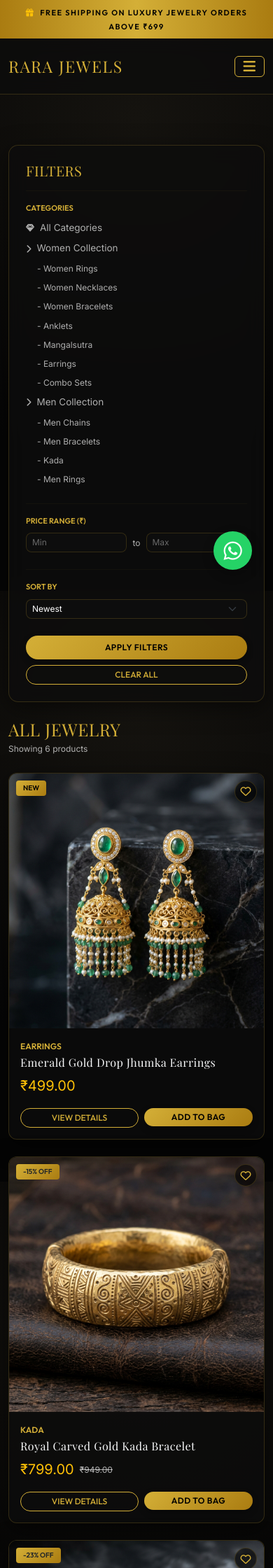
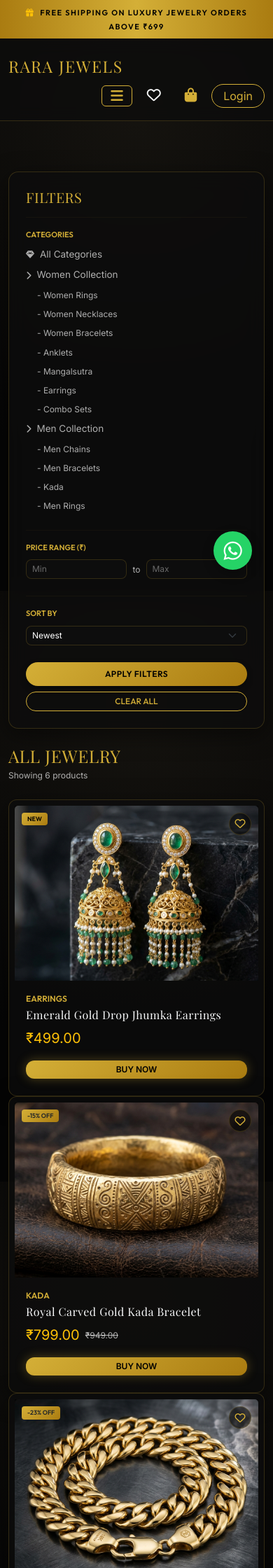
Before and after one commit to jaykhandla487-sudo/RARAJEWELS.COM, a Django app: page /products/ in a window 390 px wide. Shown: the top 2240 px of the page at 70% size. Run offline with Django 5.2, Linux system fonts and the light colour scheme; data comes from the database, SQL or seed files in the repository; both versions use the stored data as it was after the commit; some web fonts are replaced.

Commit message:
Updated product cards with Buy Now button

```diff
--- a/static/css/style.css
+++ b/static/css/style.css
@@ -35,7 +35,12 @@ body {
     background-attachment: fixed;
 }
 
-h1, h2, h3, h4, h5, h6 {
+h1,
+h2,
+h3,
+h4,
+h5,
+h6 {
     font-family: var(--font-heading);
     letter-spacing: 0.5px;
     font-weight: 500;
@@ -50,22 +55,58 @@ a {
     text-decoration: none;
     transition: all 0.3s ease;
 }
+
 a:hover {
     color: var(--gold-light);
 }
 
 /* Helper Utilities */
-.text-gold { color: var(--gold) !important; }
-.text-gold-light { color: var(--gold-light) !important; }
-.text-light-dim { color: rgba(245, 245, 245, 0.7) !important; }
-.border-gold { border-color: var(--gold) !important; }
-.border-gold-dim { border-color: var(--glass-border) !important; }
-.bg-dark-glow { background-color: rgba(5, 5, 5, 0.8) !important; }
-.tracking-wide { letter-spacing: 1.5px !important; }
-.small-lettering { font-family: var(--font-heading); font-size: 11px; text-transform: uppercase; font-weight: 600; }
-.fs-xsmall { font-size: 9px !important; }
-.text-xs { font-size: 12px !important; }
-.text-sm { font-size: 13.5px !important; }
+.text-gold {
+    color: var(--gold) !important;
+}
+
+.text-gold-light {
+    color: var(--gold-light) !important;
+}
+
+.text-light-dim {
+    color: rgba(245, 245, 245, 0.7) !important;
+}
+
+.border-gold {
+    border-color: var(--gold) !important;
+}
+
+.border-gold-dim {
+    border-color: var(--glass-border) !important;
+}
+
+.bg-dark-glow {
+    background-color: rgba(5, 5, 5, 0.8) !important;
+}
+
+.tracking-wide {
+    letter-spacing: 1.5px !important;
+}
+
+.small-lettering {
+    font-family: var(--font-heading);
+    font-size: 11px;
+    text-transform: uppercase;
+    font-weight: 600;
+}
+
+.fs-xsmall {
+    font-size: 9px !important;
+}
+
+.text-xs {
+    font-size: 12px !important;
+}
+
+.text-sm {
+    font-size: 13.5px !important;
+}
 
 /* Announcement Bar */
 .announcement-bar {
@@ -110,6 +151,7 @@ a:hover {
     padding: 8px 20px;
     transition: all 0.25s ease;
 }
+
 .dropdown-item:hover {
     background-color: var(--gold-dimmer) !important;
     color: var(--gold) !important;
@@ -126,9 +168,20 @@ a:hover {
     transition: all 0.3s cubic-bezier(0.165, 0.84, 0.44, 1);
     box-shadow: 0 4px 10px rgba(0, 0, 0, 0.3);
 }
-.btn-gold:hover {
+
+.btn-buy-now {
+    background: linear-gradient(135deg, var(--gold) 0%, var(--gold-dark) 100%);
+    color: #000 !important;
+    border: none;
+    font-weight: 600;
+    border-radius: 12px;
+    transition: transform 0.2s ease, box-shadow 0.2s ease;
+    box-shadow: var(--gold-glow);
+}
+
+.btn-buy-now:hover {
     transform: translateY(-2px);
-    box-shadow: var(--gold-glow);
+    box-shadow: 0 4px 12px rgba(212, 175, 55, 0.5);
     background: linear-gradient(135deg, var(--gold-light) 0%, var(--gold) 100%);
 }
 
@@ -140,6 +193,7 @@ a:hover {
     font-weight: 500;
     transition: all 0.3s ease;
 }
+
 .btn-outline-gold:hover {
     background-color: var(--gold);
     color: #000 !important;
@@ -212,13 +266,15 @@ a:hover {
     cursor: pointer;
     z-index: 10;
 }
+
 .wishlist-btn-overlay:hover {
     background-color: var(--gold);
     color: #000;
 }
 
 /* Form Inputs */
-.form-control, .form-select {
+.form-control,
+.form-select {
     background-color: #0d0d0d !important;
     border: 1px solid var(--glass-border) !important;
     color: #fff !important;
@@ -226,7 +282,9 @@ a:hover {
     padding: 10px 15px;
     transition: all 0.3s ease;
 }
-.form-control:focus, .form-select:focus {
+
+.form-control:focus,
+.form-select:focus {
     border-color: var(--gold) !important;
     box-shadow: 0 0 8px rgba(212, 175, 55, 0.25) !important;
 }
@@ -248,11 +306,32 @@ a:hover {
     background-color: #050505;
 }
 
+
+/* Mobile & Tablet product card adjustments */
 @media (max-width: 768px) {
-    .carousel-item {
-        height: 380px;
+    .luxury-card {
+        padding: 0.5rem;
+    }
+
+    .card-img-wrapper img {
+        max-height: 250px;
+        object-fit: cover;
+    }
+
+    .card-body {
+        padding: 0.75rem;
+    }
+
+    .card-badge {
+        font-size: 9px;
+        padding: 2px 8px;
     }
 }
+
+.carousel-item {
+    height: 380px;
+}
+
 
 .carousel-img {
     width: 100%;
@@ -301,7 +380,7 @@ a:hover {
     border-radius: 50px;
     text-align: center;
     font-size: 30px;
-    box-shadow: 0 6px 16px rgba(0,0,0,0.3);
+    box-shadow: 0 6px 16px rgba(0, 0, 0, 0.3);
     z-index: 100;
     display: flex;
     align-items: center;
@@ -321,9 +400,17 @@ a:hover {
 
 /* Animations */
 @keyframes pulse {
-    0% { transform: scale(1); }
-    50% { transform: scale(1.05); }
-    100% { transform: scale(1); }
+    0% {
+        transform: scale(1);
+    }
+
+    50% {
+        transform: scale(1.05);
+    }
+
+    100% {
+        transform: scale(1);
+    }
 }
 
 .animate-pulse {
@@ -349,6 +436,7 @@ a:hover {
     text-align: center;
     padding: 25px 15px;
 }
+
 .trust-badge-card i {
     font-size: 32px;
     color: var(--gold);
@@ -360,16 +448,20 @@ a:hover {
     background-color: var(--dark-deep);
     border-top: 1px solid var(--glass-border);
 }
+
 .footer-links li {
     margin-bottom: 10px;
 }
+
 .footer-links a {
     color: rgba(245, 245, 245, 0.6);
 }
+
 .footer-links a:hover {
     color: var(--gold);
     padding-left: 5px;
 }
+
 .social-link {
     width: 36px;
     height: 36px;
@@ -381,6 +473,7 @@ a:hover {
     color: var(--gold);
     transition: all 0.3s ease;
 }
+
 .social-link:hover {
     background-color: var(--gold);
     color: #000;
@@ -388,7 +481,10 @@ a:hover {
 }
 
 /* Search bar styling */
-.relative { position: relative; }
+.relative {
+    position: relative;
+}
+
 .absolute-search {
     position: absolute;
     right: 5px;
@@ -405,6 +501,7 @@ a:hover {
     gap: 10px;
     margin-top: 15px;
 }
+
 .thumb-img {
     width: 65px;
     height: 65px;
@@ -414,7 +511,9 @@ a:hover {
     border: 1px solid var(--glass-border);
     transition: all 0.25s ease;
 }
-.thumb-img:hover, .thumb-img.active {
+
+.thumb-img:hover,
+.thumb-img.active {
     border-color: var(--gold);
     box-shadow: 0 0 5px rgba(212, 175, 55, 0.5);
 }
@@ -426,6 +525,7 @@ a:hover {
     border: 1px solid var(--glass-border);
     cursor: zoom-in;
 }
+
 .zoom-container img {
     transition: transform 0.1s ease;
     width: 100%;
@@ -434,12 +534,13 @@ a:hover {
 
 /* Review layout list cards */
 .review-card {
-    background-color: rgba(26,26,26,0.3);
+    background-color: rgba(26, 26, 26, 0.3);
     border: 1px solid var(--glass-border);
     border-radius: 10px;
     padding: 18px;
     margin-bottom: 15px;
 }
+
 .review-image-attached {
     width: 75px;
     height: 75px;
@@ -458,6 +559,7 @@ a:hover {
     position: relative;
     margin: 40px 0;
 }
+
 .track-pipeline::before {
     content: '';
     position: absolute;
@@ -468,6 +570,7 @@ a:hover {
     transform: translateY(-50%);
     z-index: 1;
 }
+
 .track-step {
     position: relative;
     z-index: 2;
@@ -482,11 +585,13 @@ a:hover {
     color: #777;
     transition: all 0.4s ease;
 }
+
 .track-step.active {
     border-color: var(--gold);
     color: var(--gold);
     box-shadow: var(--gold-glow);
 }
+
 .track-step.completed {
     background-color: var(--gold);
     border-color: var(--gold);
@@ -499,6 +604,7 @@ a:hover {
     border-right: 1px solid var(--glass-border);
     min-height: calc(100vh - 100px);
 }
+
 .admin-nav-link {
     color: rgba(245, 245, 245, 0.7);
     font-family: var(--font-heading);
@@ -510,7 +616,9 @@ a:hover {
     border-radius: 6px;
     margin-bottom: 5px;
 }
-.admin-nav-link:hover, .admin-nav-link.active {
+
+.admin-nav-link:hover,
+.admin-nav-link.active {
     background-color: var(--gold-dimmer);
     color: var(--gold);
 }
@@ -520,13 +628,34 @@ a:hover {
     border: 1px solid var(--glass-border);
     color: #fff;
 }
+
 .table-luxury th {
     background-color: #0d0d0d;
     color: var(--gold);
     font-family: var(--font-heading);
     border-bottom: 2px solid var(--glass-border);
 }
+
 .table-luxury td {
     border-bottom: 1px solid var(--glass-border);
     vertical-align: middle;
 }
+
+@media (max-width: 768px) {
+    .products-grid {
+        display: grid;
+        grid-template-columns: repeat(2, 1fr);
+        gap: 10px;
+    }
+
+    .product-card {
+        width: 100%;
+        margin: 0;
+    }
+
+    .product-card img {
+        width: 100%;
+        height: 180px;
+        object-fit: cover;
+    }
+}
--- a/templates/base.html
+++ b/templates/base.html
@@ -41,9 +41,17 @@
                 RARA JEWELS
             </a>
 
-            <button class="navbar-toggler border-gold text-gold" type="button" data-bs-toggle="collapse" data-bs-target="#navbarText" aria-controls="navbarText" aria-expanded="false" aria-label="Toggle navigation">
-                <span class="fa-solid fa-bars"></span>
-            </button>
+            <div class="d-flex align-items-center gap-2 ms-auto navbar-icons"><button class="navbar-toggler border-gold text-gold" type="button" data-bs-toggle="collapse" data-bs-target="#navbarText" aria-controls="navbarText" aria-expanded="false" aria-label="Toggle navigation"><span class="fa-solid fa-bars"></span></button>
+    <a href="{% url 'shop:wishlist' %}" class="btn text-light position-relative"><i class="fa-regular fa-heart fs-5"></i></a>
+    <a href="{% url 'shop:cart_detail' %}" class="btn text-light position-relative"><i class="fa-solid fa-bag-shopping fs-5 text-gold"></i></a>
+    {% if user.is_authenticated %}
+    <div class="dropdown"><a class="btn text-light dropdown-toggle d-flex align-items-center gap-2" href="#" role="button" id="userMenu" data-bs-toggle="dropdown" aria-expanded="false"><i class="fa-regular fa-user fs-5 text-gold"></i><span class="d-none d-lg-inline fs-6">{{ user.name|truncatechars:10 }}</span></a>
+        <ul class="dropdown-menu dropdown-menu-end bg-black border-gold-dim" aria-labelledby="userMenu"><li><a class="dropdown-item text-light-dim" href="{% url 'accounts:dashboard' %}"><i class="fa-solid fa-circle-user me-2"></i>My Profile</a></li><li><a class="dropdown-item text-light-dim" href="{% url 'accounts:dashboard' %}?tab=orders"><i class="fa-solid fa-box me-2"></i>My Orders</a></li><li><hr class="dropdown-divider border-gold-dim"></li><li><a class="dropdown-item text-danger" href="{% url 'accounts:logout' %}"><i class="fa-solid fa-arrow-right-from-bracket me-2"></i>Logout</a></li></ul>
+    </div>
+    {% else %}
+    <a href="{% url 'accounts:login' %}" class="btn border-gold text-gold rounded-pill px-3 py-1 fs-6 transition-all hover-gold">Login</a>
+    {% endif %}
+</div>
 
             <div class="collapse navbar-collapse" id="navbarText">
                 <ul class="navbar-nav mx-auto mb-2 mb-lg-0">
@@ -100,51 +108,6 @@
                     </li>
                     {% endif %}
                 </ul>
-
-                <!-- Icons & Actions (Search, Cart, User) -->
-                <div class="d-flex align-items-center gap-3">
-                    <form action="{% url 'shop:products' %}" method="GET" class="d-none d-md-flex search-form relative">
-                        <input type="text" name="q" class="form-control bg-dark border-gold text-light rounded-pill px-3 py-1 text-sm" placeholder="Search jewelry...">
-                        <button type="submit" class="btn text-gold absolute-search"><i class="fa-solid fa-magnifying-glass"></i></button>
-                    </form>
-
-                    <a href="{% url 'shop:wishlist' %}" class="btn text-light position-relative">
-                        <i class="fa-regular fa-heart fs-5"></i>
-                        {% if wishlist_count > 0 %}
-                        <span class="position-absolute top-0 start-100 translate-middle badge rounded-pill bg-gold text-dark fs-xsmall">
-                            {{ wishlist_count }}
-                        </span>
-                        {% endif %}
-                    </a>
-
-                    <a href="{% url 'shop:cart_detail' %}" class="btn text-light position-relative">
-                        <i class="fa-solid fa-bag-shopping fs-5 text-gold"></i>
-                        {% if cart_count > 0 %}
-                        <span class="position-absolute top-0 start-100 translate-middle badge rounded-pill bg-warning text-dark fs-xsmall">
-                            {{ cart_count }}
-                        </span>
-                        {% endif %}
-                    </a>
-
-                    {% if user.is_authenticated %}
-                    <div class="dropdown">
-                        <a class="btn text-light dropdown-toggle d-flex align-items-center gap-2" href="#" role="button" id="userMenu" data-bs-toggle="dropdown" aria-expanded="false">
-                            <i class="fa-regular fa-user fs-5 text-gold"></i>
-                            <span class="d-none d-lg-inline fs-6">{{ user.name|truncatechars:10 }}</span>
-                        </a>
-                        <ul class="dropdown-menu dropdown-menu-end bg-black border-gold-dim" aria-labelledby="userMenu">
-                            <li><a class="dropdown-item text-light-dim" href="{% url 'accounts:dashboard' %}"><i class="fa-solid fa-circle-user me-2"></i>My Profile</a></li>
-                            <li><a class="dropdown-item text-light-dim" href="{% url 'accounts:dashboard' %}?tab=orders"><i class="fa-solid fa-box me-2"></i>My Orders</a></li>
-                            <li><hr class="dropdown-divider border-gold-dim"></li>
-                            <li><a class="dropdown-item text-danger" href="{% url 'accounts:logout' %}"><i class="fa-solid fa-arrow-right-from-bracket me-2"></i>Logout</a></li>
-                        </ul>
-                    </div>
-                    {% else %}
-                    <a href="{% url 'accounts:login' %}" class="btn border-gold text-gold rounded-pill px-3 py-1 fs-6 transition-all hover-gold">
-                        Login
-                    </a>
-                    {% endif %}
-                </div>
             </div>
         </div>
     </nav>
--- a/templates/shop/components/product_card.html
+++ b/templates/shop/components/product_card.html
@@ -39,21 +39,16 @@
             </div>
 
             <div class="d-flex gap-2">
-                <a href="{% url 'shop:product_detail' product.slug %}" class="btn btn-xs btn-outline-gold rounded-pill w-100 py-1 text-xs">
-                    VIEW DETAILS
-                </a>
                 {% if product.stock > 0 %}
-                <form action="{% url 'shop:add_to_cart' product.id %}" method="POST" class="w-100 m-0">
-                    {% csrf_token %}
-                    <button type="submit" class="btn btn-xs btn-gold rounded-pill w-100 py-1 text-xs font-semibold">
-                        ADD TO BAG
+                    <a href="{% url 'shop:product_detail' product.slug %}" class="btn btn-buy-now w-100 py-1 text-xs font-semibold">
+                        BUY NOW
+                    </a>
+                {% else %}
+                    <button class="btn btn-xs btn-dark disabled rounded-pill w-100 py-1 text-xs border-gold-dim">
+                        OUT OF STOCK
                     </button>
-                </form>
-                {% else %}
-                <button class="btn btn-xs btn-dark disabled rounded-pill w-100 py-1 text-xs border-gold-dim">
-                    OUT OF STOCK
-                </button>
                 {% endif %}
+            </div>
             </div>
         </div>
     </div>
```
Also changed, not shown: db.sqlite3.
